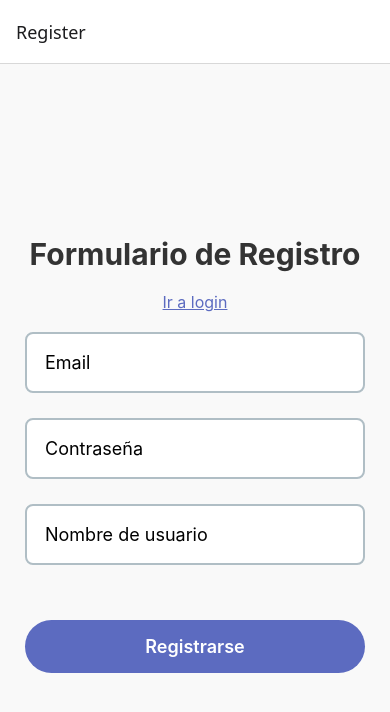
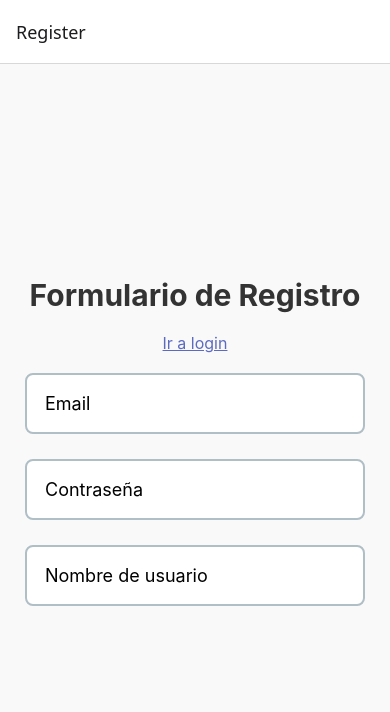
Before and after one commit to umapodesta/proyecto-integrador-React-Native, a React Native app in the folder proyecto-integrador-reactNative/: screen /Register in a window 390 px wide. Shown: the top 712 px of the page. Built offline with nearby package versions, Linux system fonts and the light colour scheme.

Commit message:
Update Register.js

```diff
--- a/proyecto-integrador-reactNative/src/Screens/Register.js
+++ b/proyecto-integrador-reactNative/src/Screens/Register.js
@@ -42,7 +42,8 @@ class Register extends Component{
             })
           })
           .catch(error => {
-            this.setState({ error: 'Fallo en el registro.' });
+            this.setState({ error: error.message });
+            console.log(error.message);
           });
       }
 
@@ -93,19 +94,13 @@ class Register extends Component{
                 {this.state.error ? <Text style={styles.error}>{this.state.error}</Text> : null}
 
                 {/*Boton para Registrarse si está todo el formulario completo */}
-                <TouchableOpacity
-                    style={styles.button}
-                    onPress={() => {
-                        // Si todos los campos estén completos se ejecuta el onSubmit
-                        if (this.state.email && this.state.password && this.state.username) {
-                            this.onSubmit(this.state.email, this.state.password, this.state.username);
-                        } else {
-                            // Si no están todos completos se cambia el mensaje de error
-                            this.setState({ error: "Todos los campos son obligatorios" });
-                        }
-                    }}>
-                    <Text style={styles.buttonText}>Registrarse</Text>
-                </TouchableOpacity>
+                {(this.state.email && this.state.password && this.state.username) ? (
+                    <TouchableOpacity
+                        style={styles.button}
+                        onPress={() => this.onSubmit(this.state.email, this.state.password, this.state.username)}>
+                        <Text style={styles.buttonText}>Registrarse</Text>
+                    </TouchableOpacity>
+                ) : null}
 
             </View>
         )
```
